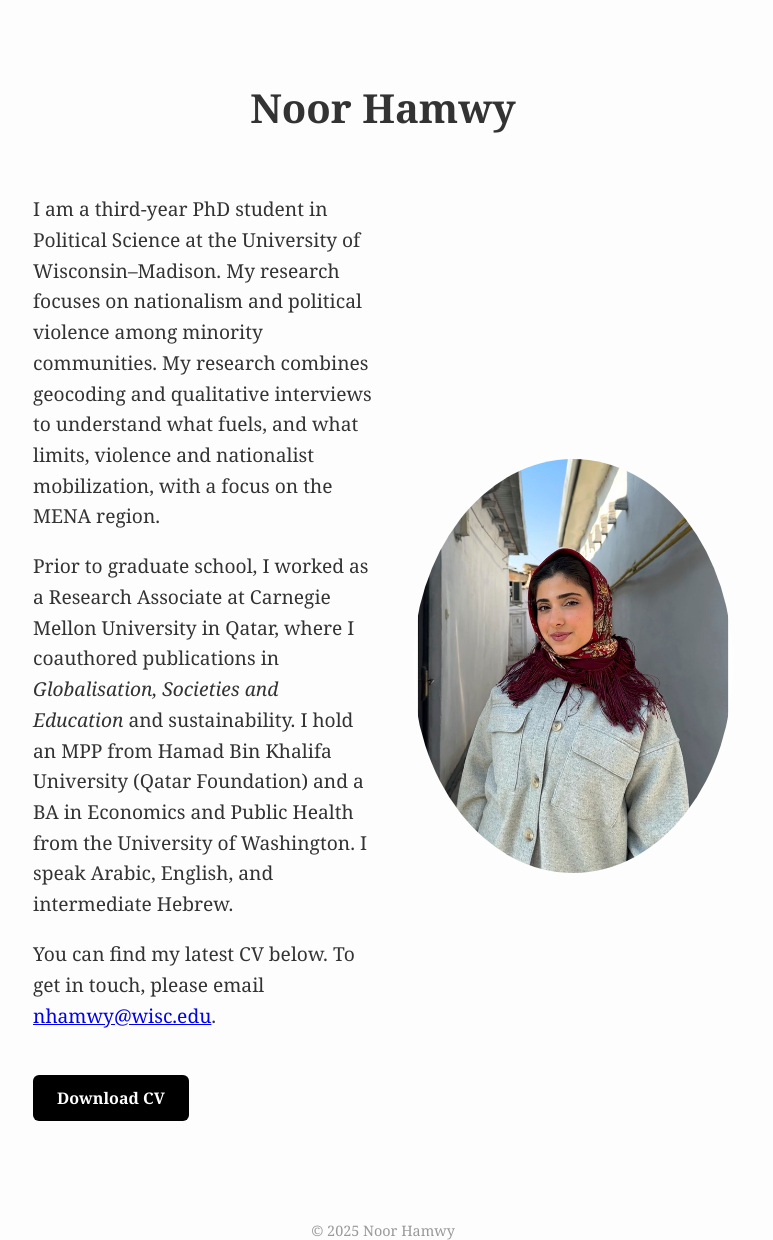
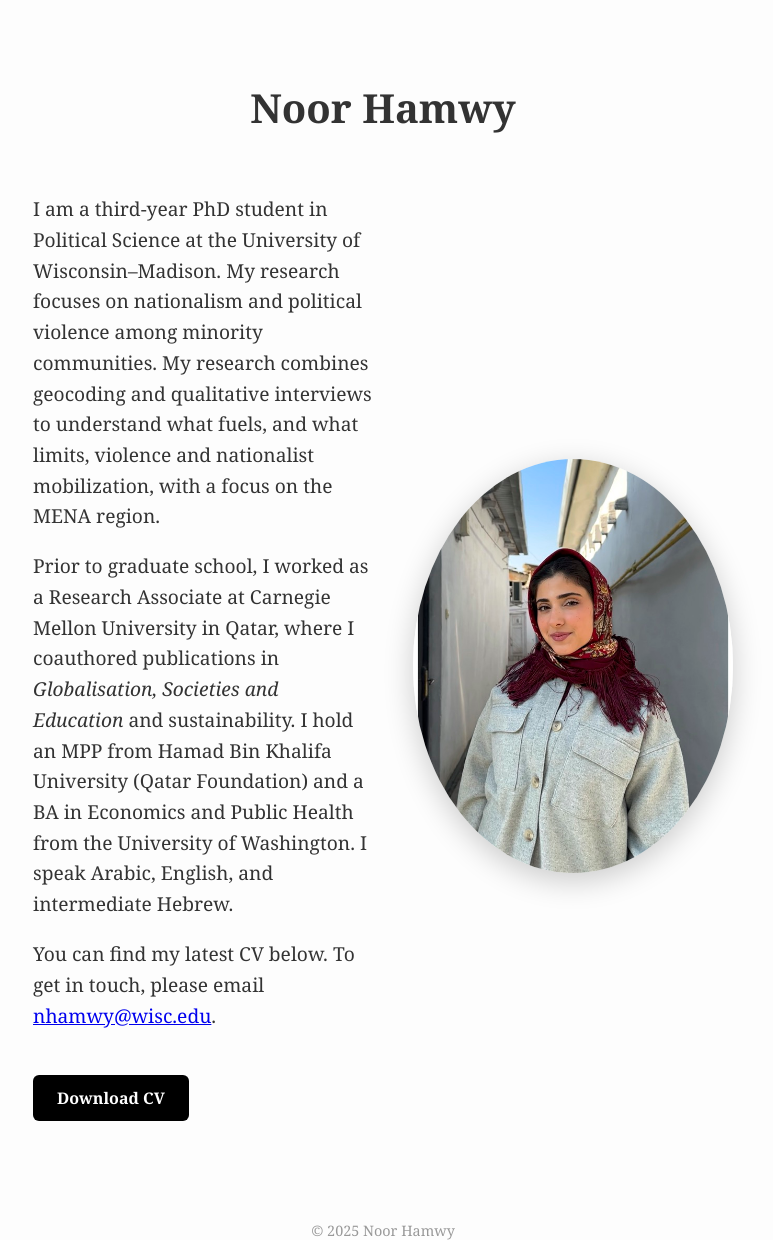
Before and after one commit to NoorHamwy/noorhamwy.github.io, a Jekyll site: the page index.html, which Jekyll copies as it is, in a window 1280 px wide. Shown: the whole page, without its empty margins (257-1030 px from the left). Built offline with Jekyll 4.4.1, drawn with Linux system fonts in a browser that asks for light colours.

Commit message:
Update index.html

```diff
--- a/index.html
+++ b/index.html
@@ -75,7 +75,8 @@
 
     <!-- Image Section -->
     <div style="flex: 0 0 320px; text-align: center;">
-      <img src="ME.jpg" alt="Noor Hamwy" style="width: 100%; max-width: 320px; border-radius: 50%;" />
+     <img src="ME.jpg" alt="Noor Hamwy" style="width: 100%; max-width: 420px; border-radius: 50%; box-shadow: 0 8px 30px rgba(0,0,0,0.2);" />
+
     </div>
 
   </div>
```
